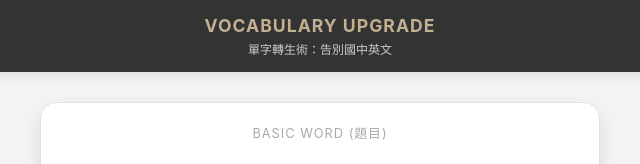
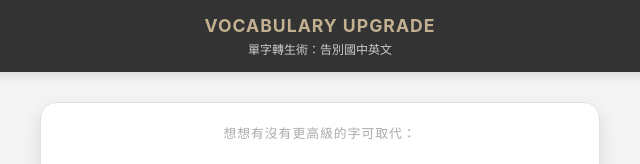
Before and after one commit to kghspaul/voc-up, a plain HTML site: page index.html in a window 1280 px wide. Shown: the top 164 px of the page, 320-960 px from the left. Drawn offline with Linux system fonts and the light colour scheme.

Commit message:
Add files via upload

```diff
--- a/index.html
+++ b/index.html
@@ -286,7 +286,7 @@
     <div class="scene">
         <div class="card" onclick="flipCard()">
             <div class="card-face front">
-                <div class="front-label">Basic Word (題目)</div>
+                <div class="front-label">想想有沒有更高級的字可取代：</div>
                 <div class="word-basic" id="basicWord">Make</div>
 
                 <div class="basic-sentence-box">
```
